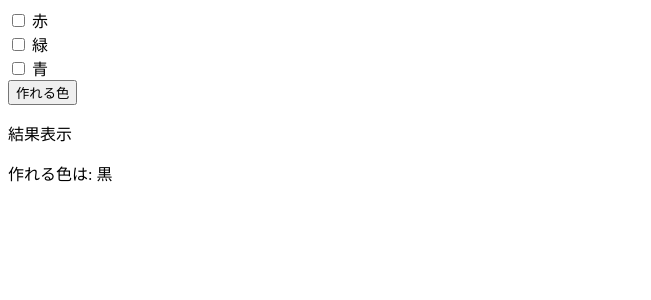
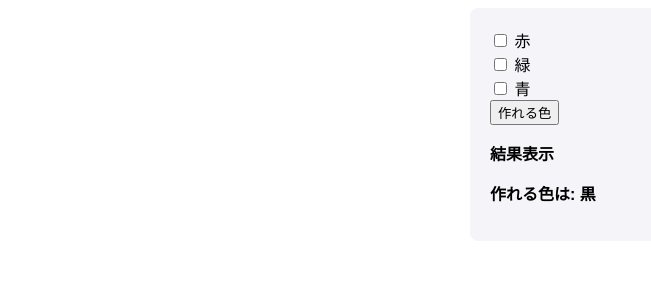
Before and after one commit to youle1999/flaskweb, a Flask app: page / in a window 1280 px wide. Shown: the top 300 px of the page, without its empty margins (0-651 px from the left). Run offline with Flask 3, Linux system fonts and the light colour scheme.

Commit message:
Revert "removeing style"

```diff
--- a/templates/index.html
+++ b/templates/index.html
@@ -3,6 +3,22 @@
 <head>
     <meta charset="UTF-8">
     <title>色の組み合わせ</title>
+    <style>
+        body {
+            font-family: Arial, sans-serif;
+        }
+        .container {
+            max-width: 300px;
+            margin: auto;
+            padding: 20px;
+            background-color: #f4f4f9;
+            border-radius: 8px;
+        }
+        .result {
+            font-weight: bold;
+            margin-top: 10px;
+        }
+    </style>
 </head>
 <body>
     <div class="container">
```
